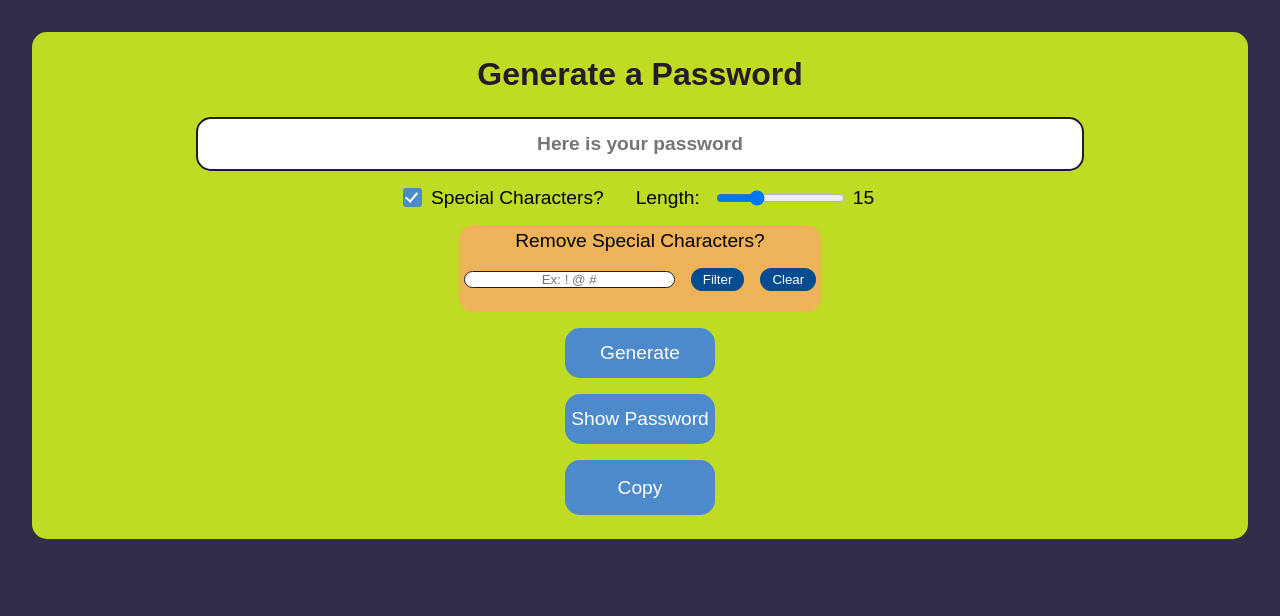
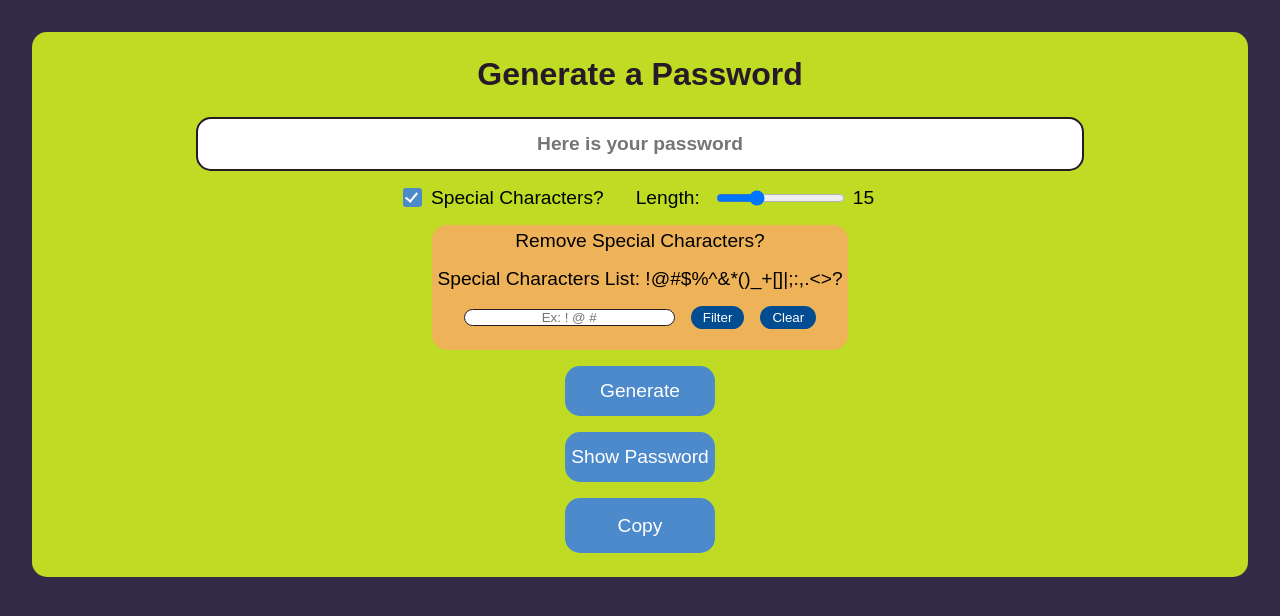
Before and after one commit to Shaheer-Abbasi/password-generator, a React (Create React App) app: page / in a window 1280 px wide. Both pictures are taken after a click on the checkbox 412 px from the left and 198 px from the top of the page. Shown: the top 616 px of the page. Built offline with nearby package versions, Linux system fonts and the light colour scheme; a web font is replaced by a local one.

Commit message:
add special character list

```diff
--- a/src/components/main.css
+++ b/src/components/main.css
@@ -48,7 +48,8 @@ main > h1 {
 
 .label,
 .remove--label,
-.length--label{
+.length--label,
+.special-characters-list{
   font-size: larger;
 }
 
@@ -78,6 +79,10 @@ main > h1 {
 
 .remove--label{
   text-align: center;
+  margin-bottom: 1rem;
+}
+
+.special-characters-list{
   margin-bottom: 1rem;
 }
 
--- a/src/components/main.js
+++ b/src/components/main.js
@@ -219,6 +219,7 @@ export default function Main()
             <div className='remove--container'>
                 <div className='remove-label-container'>
                     <p className='remove--label'>Remove Special Characters?</p>
+                    <p className='special-characters-list'>Special Characters List: !@#$%^&amp;*()_+[]{}|;:,.&lt;&gt;?</p>
                 </div>
                 <div className='remove-input-container'>
                     <input
```
